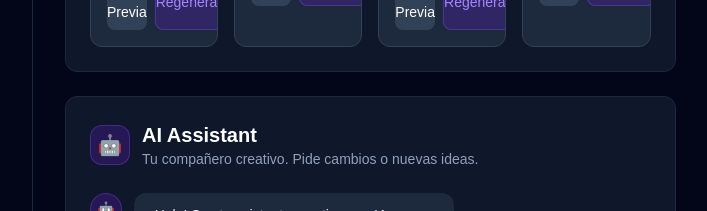
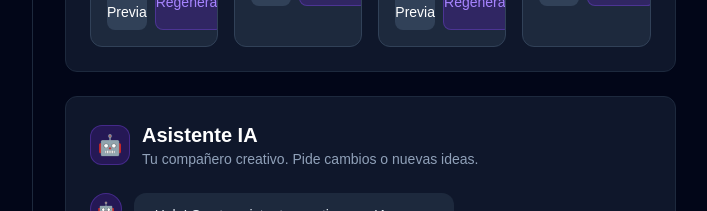
Before and after one commit to themeforge-studio/themeforge-ai-studio, a Next.js app in the folder themeforge-app/: page /projects in a window 1280 px wide. Shown: the part 1200-1411 px from the top of the page, without its empty margins (255-962 px from the left). Built offline with nearby package versions, Linux system fonts and the light colour scheme.

Commit message:
Sidebar corregido + AIAssistant traducido al español

```diff
--- a/themeforge-app/components/dashboard/AIAssistant.tsx
+++ b/themeforge-app/components/dashboard/AIAssistant.tsx
@@ -71,7 +71,7 @@ export default function AIAssistant({
           🤖
         </div>
         <div>
-          <h2 className="text-xl font-bold">AI Assistant</h2>
+          <h2 className="text-xl font-bold">Asistente IA</h2>
           <p className="text-slate-400 text-sm">Tu compañero creativo. Pide cambios o nuevas ideas.</p>
         </div>
       </div>
--- a/themeforge-app/components/layout/Sidebar.tsx
+++ b/themeforge-app/components/layout/Sidebar.tsx
@@ -32,7 +32,7 @@ export default function Sidebar() {
   ];
 
   const manageItems = [
-  { icon: Download, label: "Exportaciones", href: "/projects" },
+  { icon: Download, label: "Exportaciones", href: "/exports" },
   { icon: Package, label: "Plantillas", href: "/templates" },
   { icon: ShoppingBag, label: "Marketplace", href: "/marketplace" },
   { icon: Settings, label: "Configuración", href: "/settings" },
```
